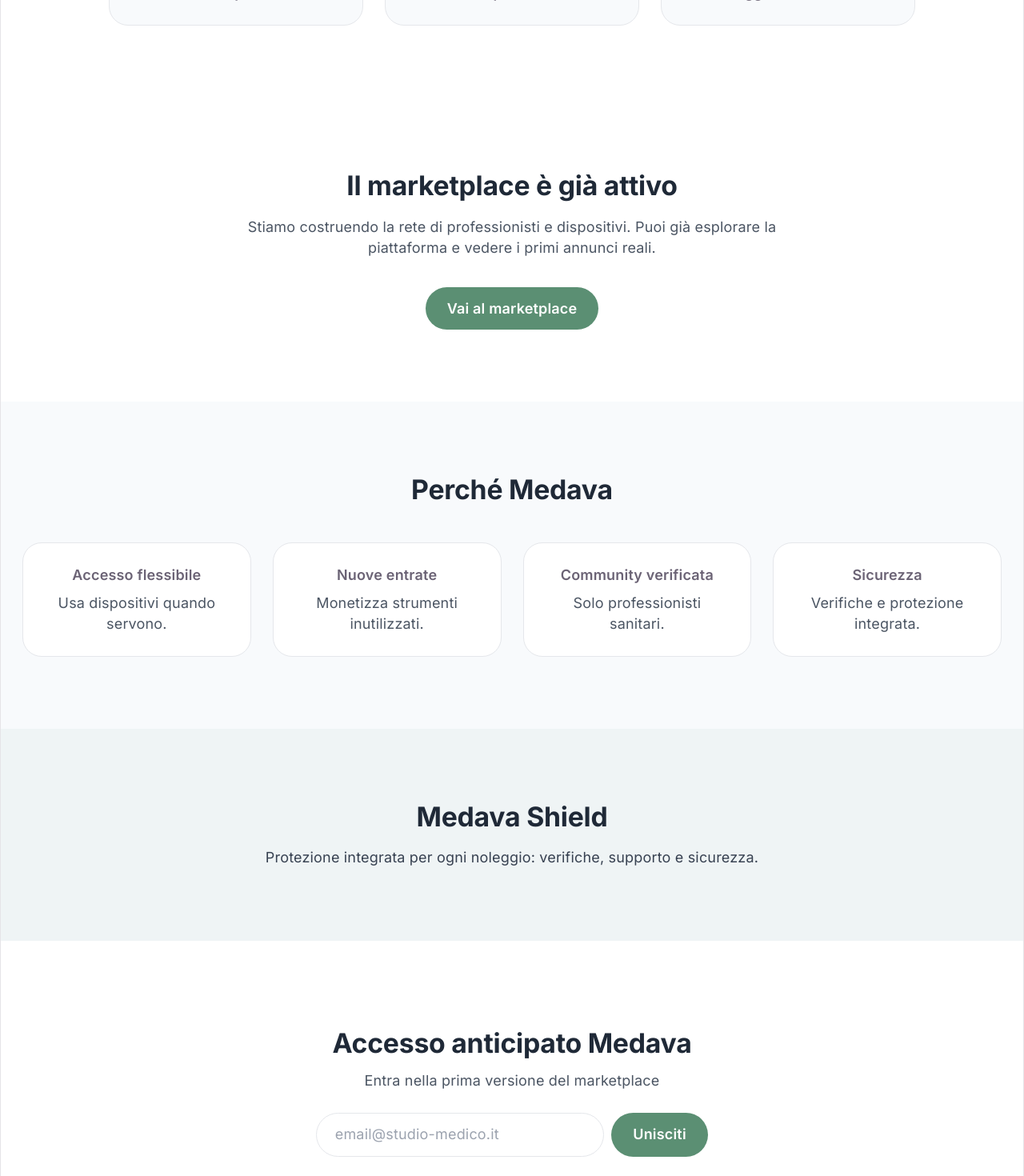
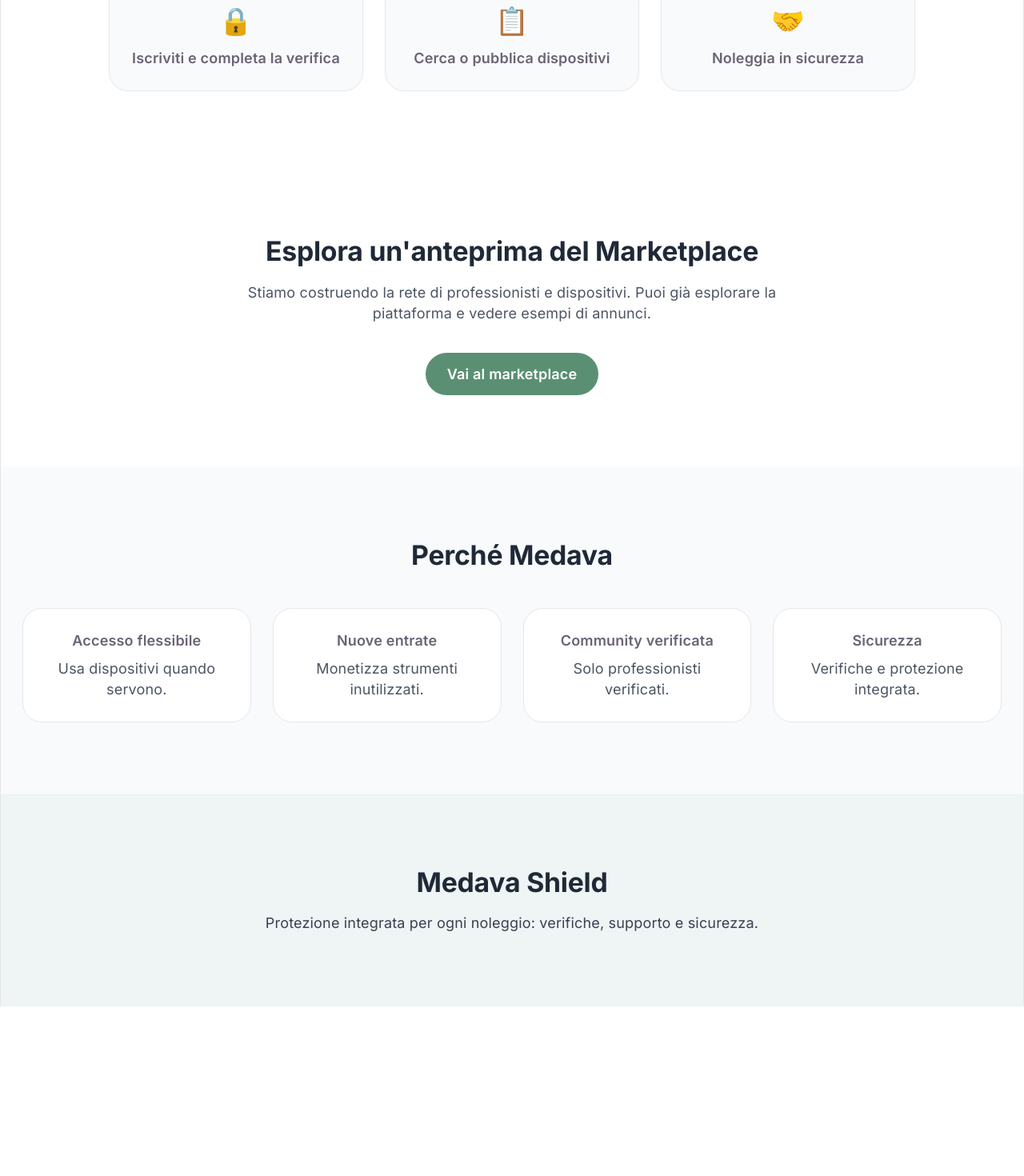
Before and after one commit to mrfranz886/medava-web, a React (Vite) app: page / in a window 1280 px wide. Shown: the part 1330-2800 px from the top of the page at 80% size. After the commit the page ends 2588 px from the top, so only its background shows below. Built offline with nearby package versions, Linux system fonts and the light colour scheme.

Commit message:
Add Vercel routing

```diff
--- /dev/null
+++ b/src/components/NavbarLP.jsx
@@ -0,0 +1,29 @@
+import { useState } from "react";
+import { Link } from "react-router-dom";
+import { Search, Heart, Menu, User } from "lucide-react";
+import logo from "../assets/medava_logo.svg";
+
+export default function Navbar({ searchValue = "", onSearchValueChange, onSearch }) {
+  const [isOpen, setIsOpen] = useState(false);
+
+  const handleSubmit = (e) => {
+    e.preventDefault();
+    onSearch?.();
+  };
+
+  return (
+    <nav className="sticky top-0 z-50 bg-white border-b border-gray-200 shadow-soft">
+      <div className="max-w-7xl mx-auto px-4 md:px-6">
+        <div className="flex items-center justify-between h-18">
+          {/* Left Section - Logo */}
+          <Link to="/" className="flex items-center gap-2 no-underline">
+            <img src={logo} alt="Medava logo" className="w-11 h-11" />
+            <div className="flex items-center gap-2">
+              <span className="text-2xl font-bold tracking-tight text-gray-900 lowercase">medava</span>
+            </div>
+          </Link>
+        </div>
+      </div>
+    </nav>
+  );
+}
--- a/src/pages/LandingPage.jsx
+++ b/src/pages/LandingPage.jsx
@@ -2,21 +2,20 @@
 import { useState } from "react";
 import EquipmentCard from "../components/EquipmentCard";
 import mockEquipment from "../data/mockEquipment";
+import NavbarLP from "../components/NavbarLP";
 
 export default function Landing() {
   const navigate = useNavigate();
 
   return (
     <div className="bg-slate-50 min-h-screen">
+      <NavbarLP />
       <Hero navigate={navigate} />
       <Problem />
       <HowItWorks />
       <MarketplaceCTA navigate={navigate} />
       <WhyMedava />
       <Shield />
-      <Waitlist />
-      <FAQ />
-      <FinalCTA navigate={navigate} />
     </div>
   );
 }
@@ -41,7 +40,7 @@
         </button>
 
         <button className="rounded-full border border-gray-300 px-6 py-3 font-semibold">
-          Pubblica un dispositivo
+          Contattaci
         </button>
       </div>
 
@@ -88,8 +87,8 @@
 
 function HowItWorks() {
   const steps = [
-    { icon: "📋", title: "Cerca o pubblica" },
-    { icon: "🔒", title: "Verifica professionisti" },
+    { icon: "🔒", title: "Iscriviti e completa la verifica" },
+    { icon: "📋", title: "Cerca o pubblica dispositivi" },
     { icon: "🤝", title: "Noleggia in sicurezza" },
   ];
 
@@ -113,11 +112,11 @@
   return (
     <section className="py-20 px-6 text-center bg-white">
       <h2 className="text-3xl font-bold text-gray-800">
-        Il marketplace è già attivo
+        Esplora un'anteprima del Marketplace
       </h2>
 
       <p className="mt-4 text-gray-600 max-w-2xl mx-auto">
-        Stiamo costruendo la rete di professionisti e dispositivi. Puoi già esplorare la piattaforma e vedere i primi annunci reali.
+        Stiamo costruendo la rete di professionisti e dispositivi. Puoi già esplorare la piattaforma e vedere esempi di annunci.
       </p>
 
       <div className="mt-8 flex gap-4 justify-center flex-wrap">
@@ -137,7 +136,7 @@
   const items = [
     { title: "Accesso flessibile", text: "Usa dispositivi quando servono." },
     { title: "Nuove entrate", text: "Monetizza strumenti inutilizzati." },
-    { title: "Community verificata", text: "Solo professionisti sanitari." },
+    { title: "Community verificata", text: "Solo professionisti verificati." },
     { title: "Sicurezza", text: "Verifiche e protezione integrata." },
   ];
 
@@ -167,70 +166,3 @@
     </section>
   );
 }
-
-function Waitlist() {
-  const [email, setEmail] = useState("");
-
-  return (
-    <section className="py-24 bg-white text-center px-6">
-      <h2 className="text-3xl font-bold text-gray-800">Accesso anticipato Medava</h2>
-
-      <p className="mt-3 text-gray-600">
-        Entra nella prima versione del marketplace
-      </p>
-
-      <div className="mt-6 flex justify-center gap-2">
-        <input
-          className="border rounded-full px-5 py-3 w-80"
-          placeholder="email@studio-medico.it"
-          value={email}
-          onChange={(e) => setEmail(e.target.value)}
-        />
-
-        <button className="bg-brand-green text-white px-6 py-3 rounded-full font-semibold">
-          Unisciti
-        </button>
-      </div>
-    </section>
-  );
-}
-
-function FAQ() {
-  const items = [
-    { q: "Chi può usare Medava?", a: "Solo professionisti sanitari verificati." },
-    { q: "Come funziona la verifica?", a: "Controlli documentali e professionali." },
-    { q: "Cos’è Medava Shield?", a: "Protezione per ogni transazione." },
-  ];
-
-  return (
-    <section className="py-20 px-6 max-w-3xl mx-auto">
-      <h2 className="text-3xl font-bold text-center">FAQ</h2>
-
-      <div className="mt-10 space-y-6">
-        {items.map((f) => (
-          <div key={f.q} className="border-b pb-4">
-            <p className="font-semibold">{f.q}</p>
-            <p className="text-gray-600 mt-2">{f.a}</p>
-          </div>
-        ))}
-      </div>
-    </section>
-  );
-}
-
-function FinalCTA({ navigate }) {
-  return (
-    <section className="py-24 bg-gray-900 text-white text-center px-6">
-      <h2 className="text-3xl font-bold">
-        Inizia a usare il valore delle tue attrezzature
-      </h2>
-
-      <button
-        onClick={() => navigate("/share")}
-        className="mt-8 bg-brand-green px-6 py-3 rounded-full font-semibold"
-      >
-        Esplora il marketplace
-      </button>
-    </section>
-  );
-}
```
Also changed, not shown: vercel.json (added).
